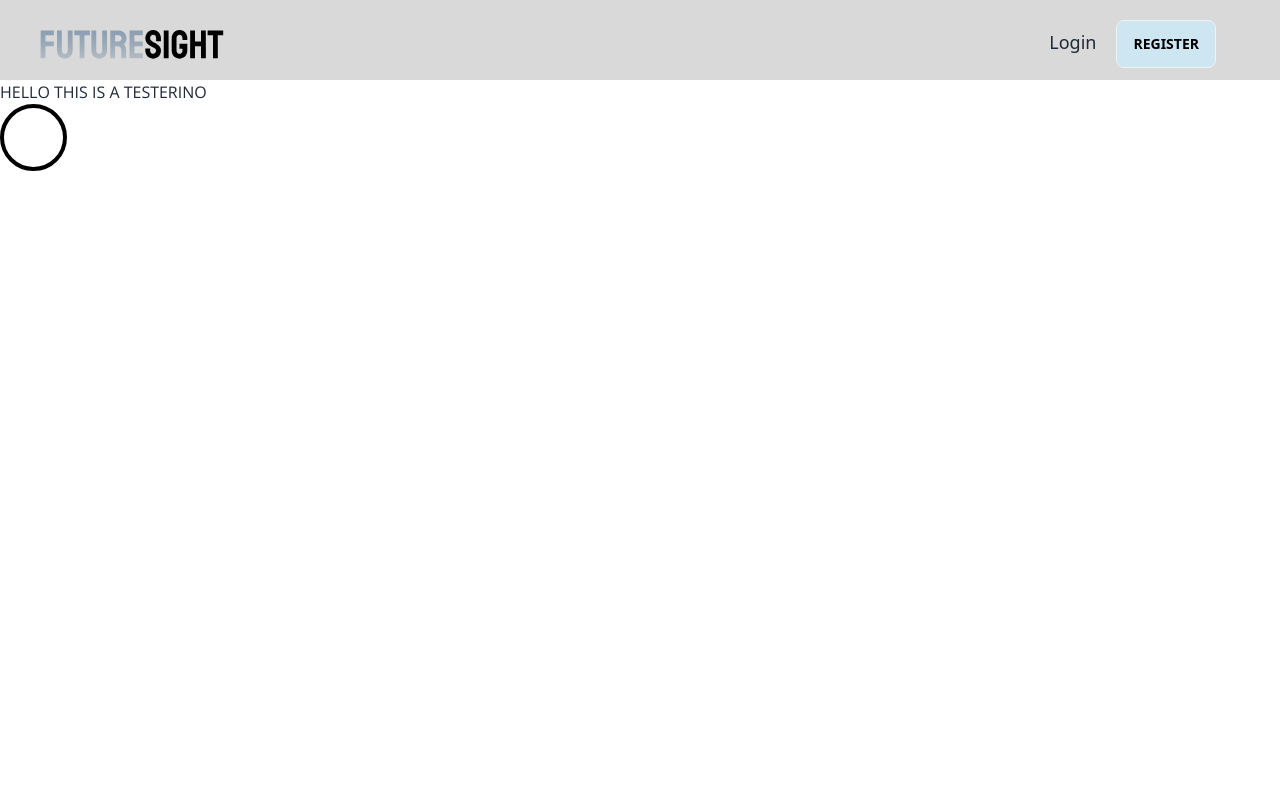
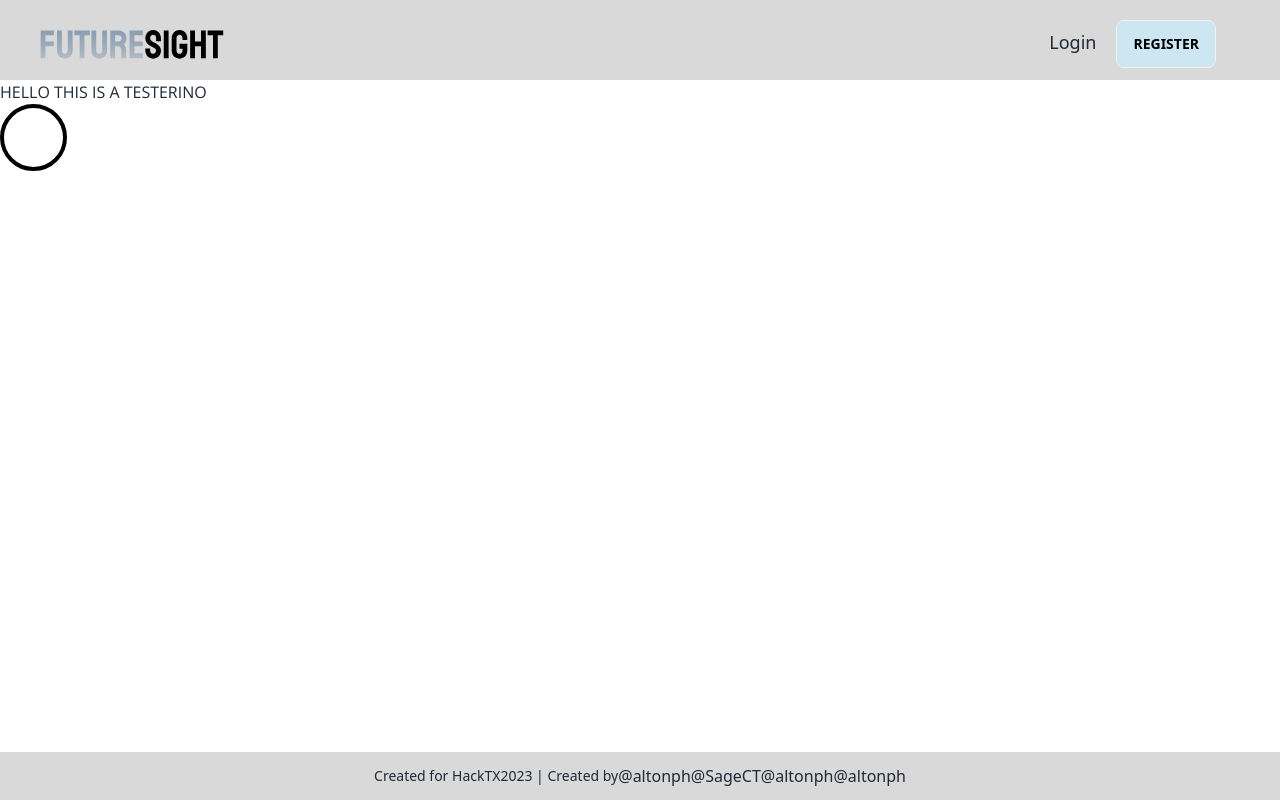
Before and after one commit to SageCT/HackTX23, a React (Vite) app in the folder hackTX/client/: page / in a window 1280 px wide. Built offline with nearby package versions, Linux system fonts and the light colour scheme; a web font is replaced by a local one.

Commit message:
feat: footer almost done

```diff
--- a/hackTX/client/src/components/ColoredShape.tsx
+++ b/hackTX/client/src/components/ColoredShape.tsx
@@ -3,6 +3,7 @@ import React from "react";
 interface ShapeProps {
   type: string;
   color: string;
+  optional?: string;
 }
 
 function ColoredShape(props: ShapeProps) {
@@ -11,7 +12,9 @@ function ColoredShape(props: ShapeProps) {
       <div
         className={
           "w-[67px] h-[67px] border-4 border-solid border-black rounded-full bg-shape" +
-          props.color
+          props.color +
+          " " +
+          props.optional
         }
       ></div>
     );
@@ -20,7 +23,9 @@ function ColoredShape(props: ShapeProps) {
       <div
         className={
           "w-[67px] h-[67px] border-4 border-solid border-black rounded-lg bg-black" +
-          props.color
+          props.color +
+          " " +
+          props.optional
         }
       ></div>
     );
--- a/hackTX/client/src/components/Footer.tsx
+++ b/hackTX/client/src/components/Footer.tsx
@@ -3,7 +3,24 @@ import React from "react";
 const Footer = () => {
   return (
     <>
-      <div></div>
+      <div className="fixed flex flex-row justify-center items-center bottom-0 h-12 w-screen bg-navgray">
+        <p className="text-sm">{"Created for HackTX2023 | Created by "}</p>
+        <a href="#">
+          <p>@altonph </p>
+        </a>
+        <p> </p>
+        <a href="https://github.com/SageCT">
+          <p>@SageCT</p>
+        </a>
+        <p> </p>
+        <a href="#">
+          <p>@altonph </p>
+        </a>
+        <p> </p>
+        <a href="#">
+          <p>@altonph</p>
+        </a>
+      </div>
     </>
   );
 };
```
